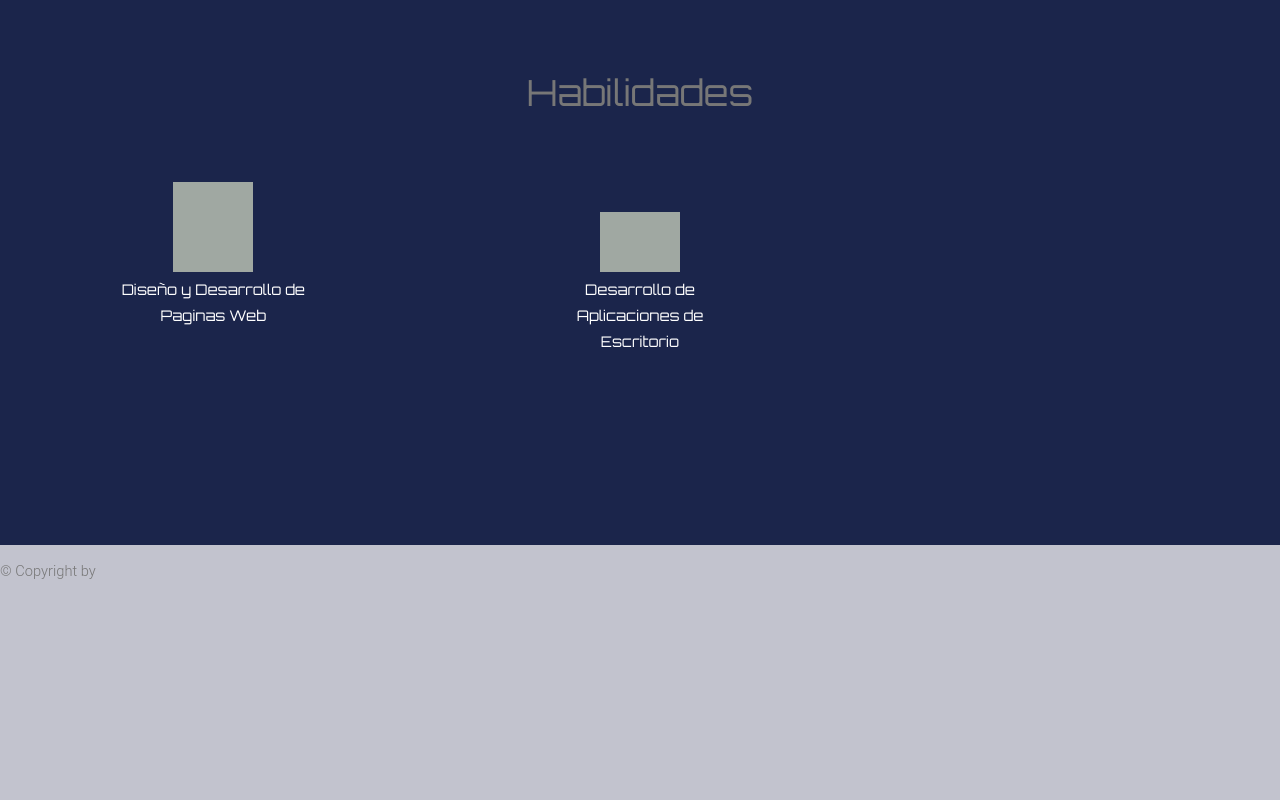
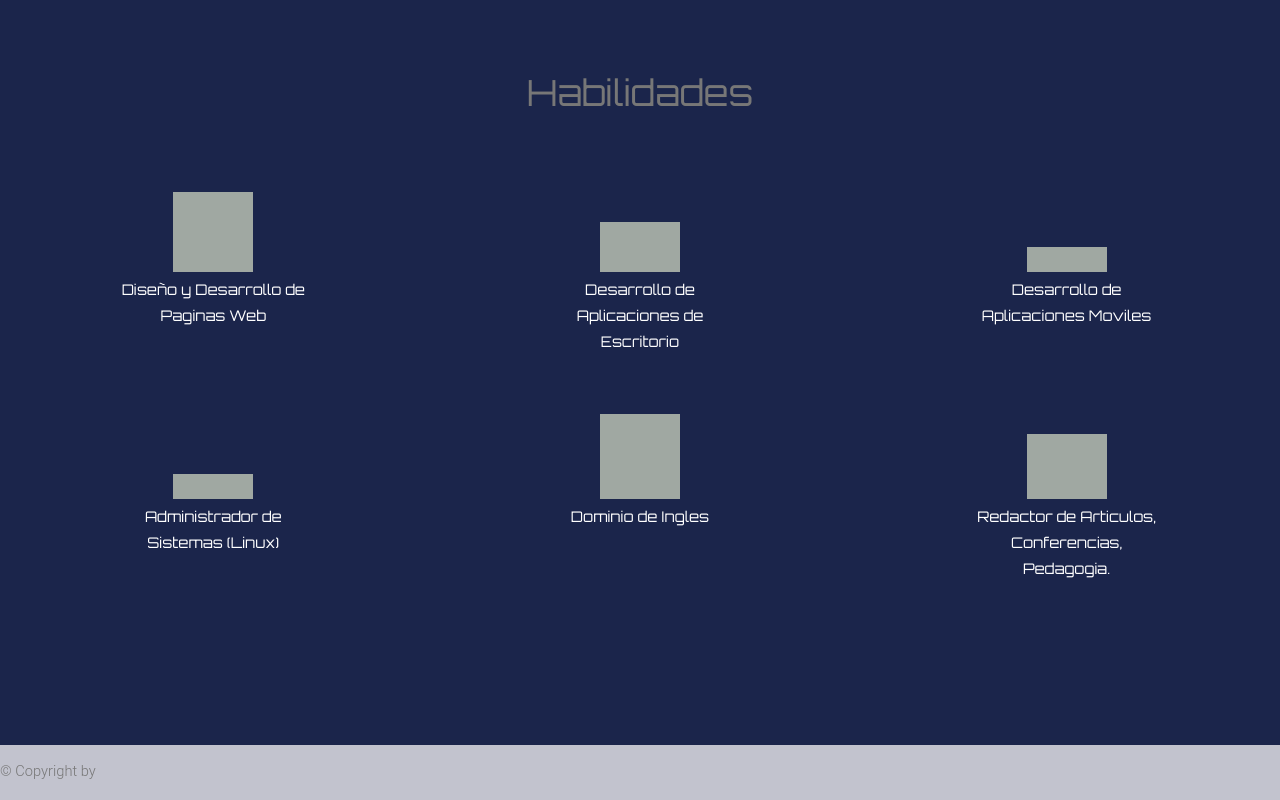
Before and after one commit to darwinv/personalwebpage, a website: page index.html in a window 1280 px wide. Shown: the part 1578-2378 px from the top of the page. Before the commit the page ends 2178 px from the top, so only its background shows below. Drawn offline with Linux system fonts and the light colour scheme.

Commit message:
estilo barra progreso 90

```diff
--- a/css/style-desktop.css
+++ b/css/style-desktop.css
@@ -190,7 +190,7 @@
  padding: 0;
 	box-sizing: border-box;
  -moz-box-sizing: border-box;
- height:600px;
+ height:800px;
  overflow: auto;
  background-color: #1B254B;
 }
@@ -231,7 +231,7 @@
 #vbar {
 
 	width: 80px;
-	height: 10px;
+	height: 20px;
 	background-color: #1B254B;
 	/*margin: 30px 10px 0px 80px;*/
 	margin-left:auto;
@@ -241,12 +241,52 @@
 #vbar2 {
 
 	width: 80px;
-	height: 40px;
+	height: 50px;
 	background-color: #1B254B;
 	/*margin: 30px 10px 0px 80px;*/
 	margin-left:auto;
 	margin-right:auto;
 }
+#vbar3 {
+
+	width: 80px;
+	height: 75px;
+	background-color: #1B254B;
+	/*margin: 30px 10px 0px 80px;*/
+	margin-left:auto;
+	margin-right:auto;
+}
+
+#vbar4 {
+
+	width: 80px;
+	height: 75px;
+	background-color: #1B254B;
+	/*margin: 30px 10px 0px 80px;*/
+	margin-left:auto;
+	margin-right:auto;
+}
+
+#vbar5 {
+
+	width: 80px;
+	height: 15px;
+	background-color: #1B254B;
+	/*margin: 30px 10px 0px 80px;*/
+	margin-left:auto;
+	margin-right:auto;
+}
+
+#vbar6 {
+
+	width: 80px;
+	height: 35px;
+	background-color: #1B254B;
+	/*margin: 30px 10px 0px 80px;*/
+	margin-left:auto;
+	margin-right:auto;
+}
+
 
 /*#vertgraph {
         width: 378px;
--- a/index.html
+++ b/index.html
@@ -100,19 +100,28 @@
 			<div class="col-lg-4">
 			<div class="barcontent"> <div id="vbar2"> </div> </div>
 				</div>
-			<div class="col-lg-4"> </div>
+			<div class="col-lg-4">
+				<div class="barcontent"> <div id="vbar3"> </div> </div>
+				 </div>
+
 		</div>
 
 		<div class="row">
 			<div class="col-lg-4"><div class="wrapper">Diseño y Desarrollo de Paginas Web  </div>  </div>
 			<div class="col-lg-4"><div class="wrapper">Desarrollo de Aplicaciones de Escritorio  </div> </div>
-			<div class="col-lg-4"> </div>
+			<div class="col-lg-4"> <div class="wrapper">Desarrollo de Aplicaciones Moviles </div></div>
 			 </div>
 		<div class="row">
-			<div class="col-lg-4">  </div>
-			<div class="col-lg-4"> </div>
-			<div class="col-lg-4"> </div>
+			<div class="col-lg-4"> <div class="barcontent"> <div id="vbar4"> </div> </div> </div>
+			<div class="col-lg-4"> <div class="barcontent"> <div id="vbar5"> </div> </div></div>
+			<div class="col-lg-4"> <div class="barcontent"> <div id="vbar6"> </div> </div></div>
 		</div>
+    	<div class="row">
+			<div class="col-lg-4"> <div class="wrapper"> Administrador de Sistemas (Linux) </div></div>
+			<div class="col-lg-4"> <div class="wrapper"> Dominio de Ingles </div></div>
+			<div class="col-lg-4"> <div class="wrapper"> Redactor de Articulos, Conferencias, Pedagogia.</div></div>
+		</div>
+
 
 	</div>
 
```
